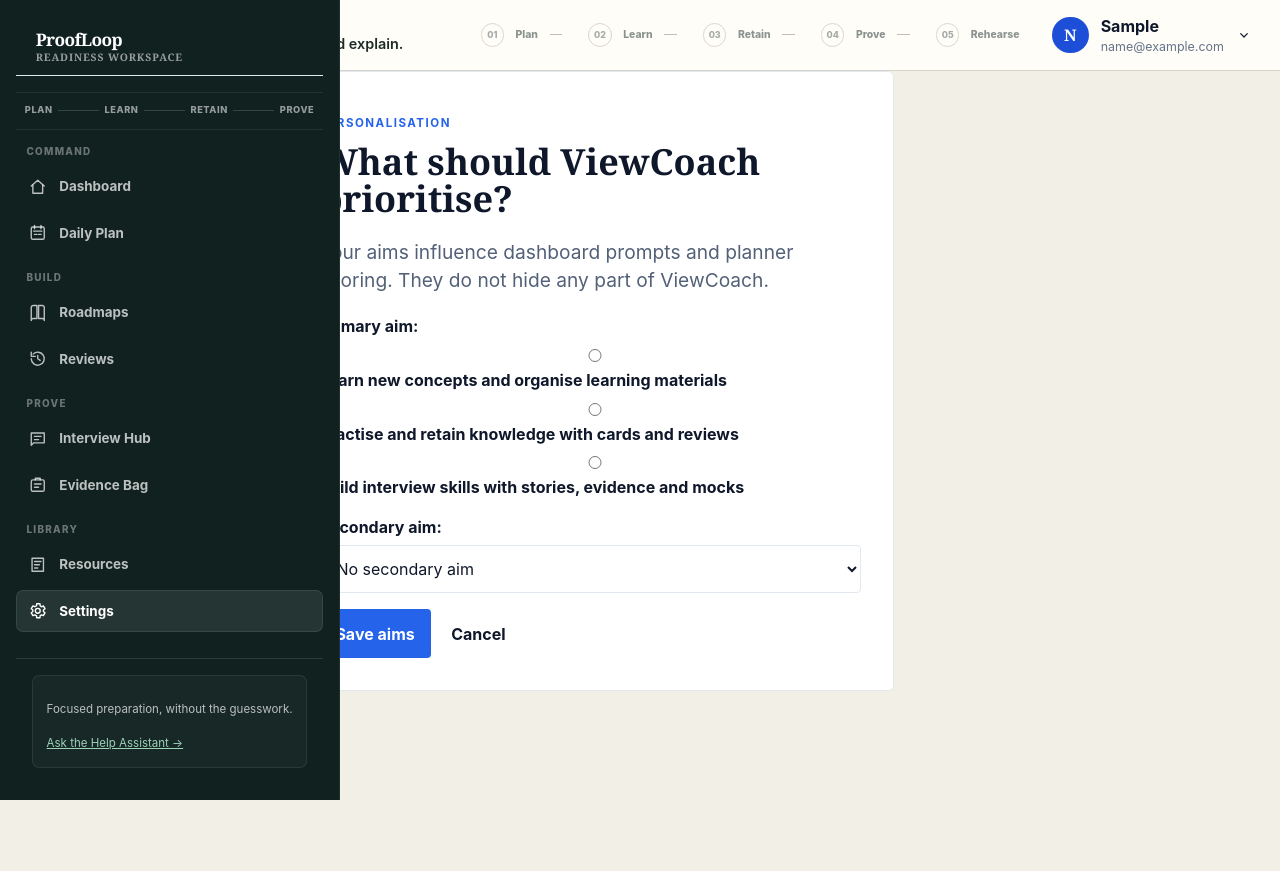
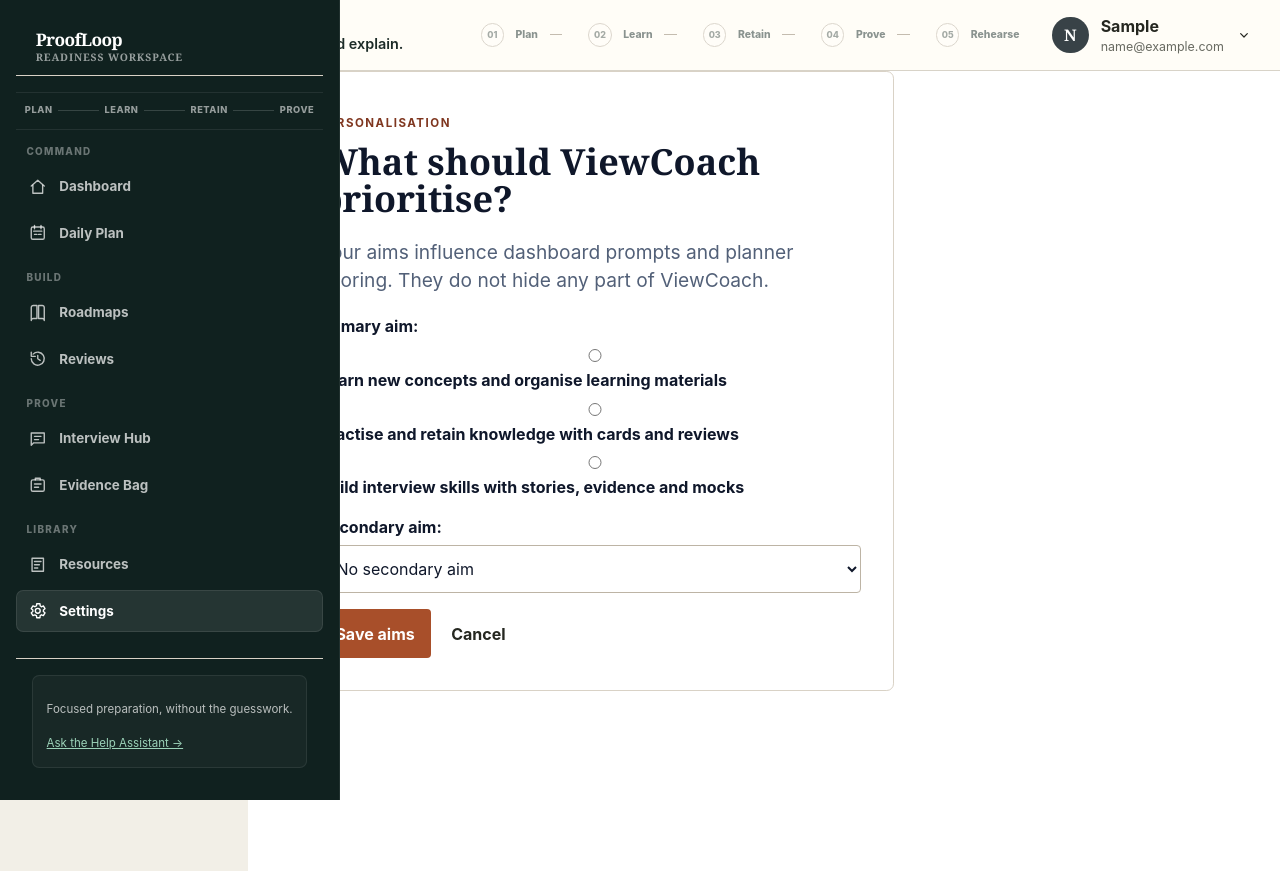
Before and after one commit to nonluthando/ViewCoach, a Django app: page /accounts/preferences/ in a window 1280 px wide. Run offline with Django 5.2, Linux system fonts and the light colour scheme; the visitor is signed in with stand-in values (Sample User, id 1); some libraries are stand-ins or nearby versions.

Commit message:
Refactor ViewCoach visual identity styles
Updated the visual identity styles for ViewCoach, including color palette adjustments and layout properties.

```diff
--- a/static/css/visual-identity-v1.css
+++ b/static/css/visual-identity-v1.css
@@ -1,545 +1,462 @@
 /*
- * ViewCoach / ProofLoop Visual Identity
+ * ViewCoach visual identity correction.
  *
- * Loaded LAST in base.html.
- *
- * PURPOSE:
- * - Preserve all existing layout and component styling.
- * - Preserve typography, spacing, shadows, radii, transitions and hierarchy.
- * - Unify the existing ViewCoach, Dashboard V3 and ProofLoop Workspace
- *   colour systems into one blue / navy / cool-grey / white identity.
- *
- * IMPORTANT:
- * This file is intentionally colour-focused.
- * It should NOT flatten or redesign existing components.
+ * This stylesheet is intentionally loaded after the existing application CSS.
+ * It preserves the current responsive layouts and behaviour while replacing
+ * the generic cobalt/glow/pill treatment with a flatter study-workbench style.
  */
 
-
-/* ==========================================================================
-   1. CORE BLUE / COOL-GREY PALETTE
-   ========================================================================== */
-
 :root {
-    --vc2-blue: #2563eb;
-    --vc2-blue-dark: #1d4ed8;
-    --vc2-blue-soft: #eff6ff;
-
-    --vc2-navy: #0f172a;
-    --vc2-navy-soft: #1e293b;
-
-    --vc2-canvas: #f8fafc;
+    --vc2-navy: #20282c;
+    --vc2-navy-soft: #2a3438;
+    --vc2-blue: #a84f2a;
+    --vc2-blue-dark: #7f361f;
+    --vc2-blue-soft: #f2e3da;
     --vc2-surface: #ffffff;
-
-    --vc2-text: #0f172a;
-    --vc2-text-soft: #334155;
-    --vc2-muted: #64748b;
-
-    --vc2-border: #e2e8f0;
-    --vc2-border-strong: #cbd5e1;
-
-    --vc2-success: #16a34a;
-    --vc2-success-soft: #f0fdf4;
-
-    --vc2-warning: #d97706;
-    --vc2-warning-soft: #fffbeb;
-
-    --vc2-danger: #dc2626;
-    --vc2-danger-soft: #fef2f2;
-
-    --vc2-youtube: #dc2626;
+    --vc2-canvas: #ffffff;
+    --vc2-text: #252720;
+    --vc2-muted: #686a61;
+    --vc2-border: #d9d2c6;
+    --vc2-border-strong: #bdb4a5;
+    --vc2-success: #5f765d;
+    --vc2-success-soft: #edf1e9;
+    --vc2-warning: #9c742c;
+    --vc2-danger: #963c32;
+    --vc2-youtube: #ad4134;
+    --vc2-radius-sm: 0.25rem;
+    --vc2-radius: 0.45rem;
+    --vc2-radius-lg: 0.65rem;
+    --vc2-shadow: 0 1px 2px rgba(37, 39, 32, 0.05);
 }
-
-
-/* ==========================================================================
-   2. LEGACY VIEWCOACH TOKEN BRIDGE
-   ========================================================================== */
 
 .app-body {
     --vc-burgundy: var(--vc2-blue);
     --vc-burgundy-dark: var(--vc2-blue-dark);
     --vc-burgundy-soft: var(--vc2-blue-soft);
-
     --vc-ivory: var(--vc2-canvas);
     --vc-paper: var(--vc2-surface);
     --vc-paper-strong: var(--vc2-surface);
-
     --vc-ink: var(--vc2-text);
     --vc-muted: var(--vc2-muted);
-
     --vc-border: var(--vc2-border);
     --vc-border-strong: var(--vc2-border-strong);
+    color: var(--vc2-text);
+    background: var(--vc2-canvas);
 }
 
+/* Flat actions: no glow, bounce or soft-SaaS treatment. */
 
-/* ==========================================================================
-   3. DASHBOARD V3 TOKEN BRIDGE
-   ========================================================================== */
-
-.dashboard-v3-page {
-    --d3-copper: var(--vc2-blue);
-    --d3-copper-dark: var(--vc2-blue-dark);
-    --d3-copper-soft: var(--vc2-blue-soft);
-
-    --d3-charcoal: var(--vc2-text);
-    --d3-canvas: var(--vc2-canvas);
-
-    --d3-surface: var(--vc2-surface);
-    --d3-surface-muted: #f8fafc;
-
-    --d3-border: var(--vc2-border);
-    --d3-border-strong: var(--vc2-border-strong);
-
-    --d3-muted: var(--vc2-muted);
+.app-body .button {
+    border-color: var(--vc2-blue-dark);
+    border-radius: var(--vc2-radius-sm);
+    color: #ffffff;
+    background: var(--vc2-blue);
+    box-shadow: none;
+    transition: border-color 120ms ease, background 120ms ease;
 }
 
-
-/* ==========================================================================
-   4. PROOFLOOP WORKSPACE TOKEN BRIDGE
-   ========================================================================== */
-
-.proofloop-workspace,
-.proofloop-workspace-shell {
-    --pl-ink: var(--vc2-text);
-    --pl-ink-2: #1e293b;
-    --pl-ink-3: #334155;
-
-    --pl-cream: var(--vc2-canvas);
-    --pl-cream-2: #eef2f7;
-
-    --pl-surface: var(--vc2-surface);
-    --pl-surface-muted: #f8fafc;
-
-    --pl-emerald: var(--vc2-blue);
-    --pl-emerald-dark: var(--vc2-blue-dark);
-
-    --pl-amber: var(--vc2-warning);
-
-    --pl-border: var(--vc2-border);
-    --pl-border-strong: var(--vc2-border-strong);
-
-    --pl-muted: var(--vc2-muted);
+.app-body .button:hover {
+    border-color: #632815;
+    background: var(--vc2-blue-dark);
+    box-shadow: none;
+    transform: none;
 }
 
-
-/* ==========================================================================
-   5. APPLICATION CANVAS
-   ========================================================================== */
-
-.app-body {
-    color: var(--vc2-text);
-    background-color: var(--vc2-canvas);
+.app-body .button:active {
+    transform: none;
 }
 
+.app-body .button-secondary {
+    border-color: var(--vc2-border-strong);
+    color: var(--vc2-text);
+    background: var(--vc2-surface);
+    box-shadow: none;
+}
 
-/* ==========================================================================
-   6. GLOBAL LINKS
-   ========================================================================== */
+.app-body .button-secondary:hover {
+    border-color: var(--vc2-text);
+    color: var(--vc2-text);
+    background: #f7f2e9;
+}
 
-.app-body a {
+.app-body a,
+.app-body .eyebrow,
+.dashboard-v2-kicker,
+.source-page-kicker {
     color: var(--vc2-blue-dark);
 }
 
-.app-body a:hover {
-    color: var(--vc2-blue);
+.app-body :focus-visible {
+    outline: 2px solid var(--vc2-blue);
+    outline-offset: 2px;
 }
 
+/* Shell and navigation. */
 
-/* ==========================================================================
-   7. PRIMARY ACTION COLOURS
-   ========================================================================== */
-
-.app-body .button-primary {
-    background-color: var(--vc2-blue);
-    border-color: var(--vc2-blue-dark);
-    color: #ffffff;
+.app-sidebar {
+    border-right: 1px solid #354044;
+    background: var(--vc2-navy);
+    box-shadow: none;
 }
 
-.app-body .button-primary:hover {
-    background-color: var(--vc2-blue-dark);
-    border-color: var(--vc2-blue-dark);
-    color: #ffffff;
+.app-brand-mark {
+    border: 1px solid rgba(255, 255, 255, 0.15);
+    border-radius: var(--vc2-radius-sm);
+    background: var(--vc2-blue);
+    box-shadow: none;
 }
 
-
-/* ==========================================================================
-   8. SECONDARY ACTION COLOURS
-   ========================================================================== */
-
-.app-body .button-secondary,
-.app-body .button-outline {
-    background-color: #ffffff;
-    border-color: var(--vc2-border-strong);
-    color: var(--vc2-text);
+.app-nav-link {
+    border-radius: var(--vc2-radius-sm);
 }
 
-.app-body .button-secondary:hover,
-.app-body .button-outline:hover {
-    background-color: #f8fafc;
-    border-color: #94a3b8;
-    color: var(--vc2-text);
-}
-
-
-/* ==========================================================================
-   9. FOCUS COLOUR
-   ========================================================================== */
-
-.app-body :focus-visible {
-    outline-color: var(--vc2-blue);
-}
-
-
-/* ==========================================================================
-   10. SIDEBAR
-   ========================================================================== */
-
-.app-sidebar {
-    background-color: var(--vc2-navy);
-    border-right-color: var(--vc2-navy-soft);
-}
-
-.proofloop-mark i:nth-child(1) {
-    background-color: var(--vc2-blue);
-}
-
-.proofloop-mark i:nth-child(2) {
-    background-color: var(--vc2-blue-dark);
-}
-
-.proofloop-wordmark {
+.app-nav-link.is-active {
+    padding-left: calc(0.75rem - 3px);
+    border-left: 3px solid #d48a63;
     color: #ffffff;
-}
-
-
-/* ==========================================================================
-   11. SIDEBAR NAVIGATION
-   ========================================================================== */
-
-.app-nav-link.is-active {
-    background-color: rgba(255, 255, 255, 0.09);
-    border-left-color: #60a5fa;
-    color: #ffffff;
+    background: rgba(255, 255, 255, 0.09);
+    box-shadow: none;
 }
 
 .app-nav-link.is-active:hover {
-    background-color: rgba(255, 255, 255, 0.12);
+    background: rgba(255, 255, 255, 0.12);
 }
 
-.app-sidebar-footer {
-    border-top-color: rgba(255, 255, 255, 0.12);
+.app-topbar {
+    background: var(--vc2-surface);
+    backdrop-filter: none;
 }
 
-
-/* ==========================================================================
-   12. TOP BAR
-   ========================================================================== */
-
-.app-topbar {
-    background-color: #ffffff;
-    border-bottom-color: var(--vc2-border);
+.app-topbar .app-account-trigger,
+.app-topbar .app-account-menu-desktop .app-account-panel,
+.app-account-panel {
+    border-radius: var(--vc2-radius);
+    box-shadow: none;
 }
 
-.app-topbar .eyebrow {
-    color: var(--vc2-blue-dark);
+.app-topbar .app-account-avatar,
+.mobile-account-avatar {
+    background: #384247;
 }
 
-.topbar-heading {
-    color: var(--vc2-text);
+.app-main,
+.app-shell {
+    background: var(--vc2-canvas);
 }
 
-.proofloop-shell-stages li {
-    color: var(--vc2-muted);
-}
-
-.proofloop-shell-stages li.is-current {
-    color: var(--vc2-blue-dark);
-}
-
-.proofloop-shell-stages li.is-current span {
-    color: var(--vc2-blue);
-}
-
-
-/* ==========================================================================
-   13. MOBILE HEADER / NAVIGATION
-   ========================================================================== */
-
-.app-mobile-header,
 .app-mobile-navigation {
-    background-color: #ffffff;
-    border-color: var(--vc2-border);
-}
-
-.app-mobile-brand .proofloop-wordmark {
-    color: var(--vc2-text);
+    box-shadow: none;
 }
 
 .mobile-nav-link.is-active {
     color: var(--vc2-blue-dark);
 }
 
+/* Shared surfaces: edges provide hierarchy; shadows no longer do. */
 
-/* ==========================================================================
-   14. FORM CONTROLS
-   ========================================================================== */
+.app-body .form-card,
+.app-body .empty-state,
+.app-body .filter-panel,
+.app-body .type-card,
+.app-body .question-card,
+.app-body .stat-card,
+.app-body .content-card,
+.app-body .practice-card,
+.app-body .reveal-workspace,
+.app-body .review-list-item,
+.app-body .history-item,
+.app-body .topic-workspace-panel,
+.app-body .topic-sidebar-panel,
+.dashboard-v2-stat,
+.dashboard-v2-card,
+.dashboard-v2-learning-source,
+.source-switcher > a,
+.source-roadmap-card,
+.youtube-detail-media,
+.youtube-detail-copy,
+.youtube-detail-progress,
+.youtube-video-outline,
+.youtube-player-panel {
+    border-color: var(--vc2-border);
+    border-radius: var(--vc2-radius);
+    background: var(--vc2-surface);
+    box-shadow: none;
+}
+
+.app-body .message {
+    border-radius: var(--vc2-radius-sm);
+    box-shadow: none;
+}
 
 .app-body input,
 .app-body textarea,
 .app-body select {
-    background-color: #ffffff;
-    border-color: var(--vc2-border);
-    color: var(--vc2-text);
+    border-radius: var(--vc2-radius-sm);
+    background: var(--vc2-surface);
 }
 
 .app-body input:focus,
 .app-body textarea:focus,
 .app-body select:focus {
     border-color: var(--vc2-blue);
-    outline-color: rgba(37, 99, 235, 0.18);
+    outline: 2px solid rgba(168, 79, 42, 0.18);
 }
 
+/* Badges are labels, not floating pills. */
 
-/* ==========================================================================
-   15. COMMON STATUS / ACCENT COLOURS
-   ========================================================================== */
+.app-body .badge,
+.dashboard-v2-pill,
+.dashboard-v2-quick-links nav strong,
+.source-badge,
+.youtube-detail-meta span,
+.youtube-video-status {
+    border: 1px solid currentColor;
+    border-radius: var(--vc2-radius-sm);
+    box-shadow: none;
+}
 
 .app-body .badge-technical {
-    background-color: var(--vc2-blue-soft);
+    color: #76503b;
+    background: #f3e7de;
+}
+
+.app-body .badge-concept {
+    color: #4e684f;
+    background: #edf1e9;
+}
+
+.app-body .badge-behavioural {
+    color: #81601e;
+    background: #f5edda;
+}
+
+.app-body .badge-debug {
+    color: #8b3d35;
+    background: #f4e4e0;
+}
+
+.app-body .badge-neutral {
+    color: #5e625b;
+    background: #efede7;
+}
+
+/* Dashboard. */
+
+.dashboard-v2-header h1 {
+    color: var(--vc2-text);
+}
+
+.dashboard-v2-stat {
+    min-height: 7.5rem;
+}
+
+.dashboard-v2-stat strong {
+    font-size: 1.8rem;
+}
+
+.dashboard-v2-pill {
+    color: var(--vc2-muted);
+    background: #f2eee6;
+}
+
+.dashboard-v2-plan-focus {
+    border-color: #d9c8b6;
+    border-radius: var(--vc2-radius);
+    background: #f8f3eb;
+    box-shadow: none;
+}
+
+.dashboard-v2-plan-focus.is-complete {
+    border-color: #c9d2c3;
+    background: var(--vc2-success-soft);
+}
+
+.dashboard-v2-plan-icon,
+.dashboard-v2-source-icon.is-viewcoach {
+    border-radius: var(--vc2-radius-sm);
+    background: var(--vc2-blue);
+    box-shadow: none;
+}
+
+.dashboard-v2-source-icon.is-youtube {
+    border-radius: var(--vc2-radius-sm);
+    background: var(--vc2-youtube);
+    box-shadow: none;
+}
+
+.dashboard-v2-duration,
+.dashboard-v2-progress-value {
     color: var(--vc2-blue-dark);
 }
 
-.app-body .badge-neutral {
-    background-color: #f1f5f9;
-    color: #475569;
-}
-
-
-/* ==========================================================================
-   16. DASHBOARD V3 ACCENTS
-   ========================================================================== */
-
-.dashboard-v3-kicker {
+.dashboard-v2-learning-list > a:hover strong,
+.dashboard-v2-quick-links nav a:hover {
     color: var(--vc2-blue-dark);
 }
 
-.dashboard-v3-icon-button:hover {
-    border-color: var(--vc2-blue);
-    color: var(--vc2-blue-dark);
+.dashboard-v2-readiness-ring {
+    box-shadow: inset 0 0 0 1px var(--vc2-border);
+    background:
+        radial-gradient(circle at center, var(--vc2-surface) 59%, transparent 60%),
+        conic-gradient(var(--vc2-blue) calc(var(--readiness) * 1%), #e1ddd4 0);
 }
 
-.dashboard-v3-plan-focus {
-    background-color: var(--vc2-blue-soft);
-    border-color: #bfdbfe;
+.dashboard-v2-quick-links nav strong {
+    color: var(--vc2-blue-dark);
+    background: var(--vc2-blue-soft);
 }
 
-.dashboard-v3-source-icon.is-viewcoach {
-    background-color: var(--vc2-blue);
+/* Roadmap source catalogue and workspaces. */
+
+.source-switcher > a {
+    transition: border-color 120ms ease, background 120ms ease;
 }
-
-.dashboard-v3-duration,
-.dashboard-v3-progress-value {
-    color: var(--vc2-blue-dark);
-}
-
-.dashboard-v3-progress-track {
-    background-color: #e2e8f0;
-}
-
-.dashboard-v3-progress-track > span {
-    background-color: var(--vc2-blue);
-}
-
-.dashboard-v3-quick-links nav strong {
-    background-color: var(--vc2-blue-soft);
-    color: var(--vc2-blue-dark);
-}
-
-
-/* ==========================================================================
-   17. ROADMAP / SOURCE ACCENTS
-   ========================================================================== */
 
 .source-switcher > a:hover,
 .source-switcher > a.is-active {
-    background-color: #f8fafc;
-    border-color: #93c5fd;
+    border-color: #b99683;
+    background: #faf5ed;
 }
 
 .source-switcher > a.is-active {
     box-shadow: inset 3px 0 0 var(--vc2-blue);
 }
 
+.source-switcher-icon {
+    border-radius: var(--vc2-radius-sm);
+    box-shadow: none;
+}
+
+.source-switcher-icon.is-viewcoach {
+    background: var(--vc2-blue);
+}
+
+.source-roadmap-card {
+    transition: border-color 120ms ease, background 120ms ease;
+}
+
+.source-roadmap-card:hover {
+    border-color: #ad9f8d;
+    background: #fffaf2;
+    box-shadow: none;
+    transform: none;
+}
+
 .source-badge.is-viewcoach {
-    background-color: var(--vc2-blue-soft);
+    color: var(--vc2-blue-dark);
+    background: var(--vc2-blue-soft);
+}
+
+.source-roadmap-card h3 a:hover,
+.youtube-video-row-main:hover strong {
     color: var(--vc2-blue-dark);
 }
 
 .source-roadmap-progress,
 .roadmap-progress-track {
-    background-color: #e2e8f0;
+    border-radius: 2px;
+    background: #ded9cf;
 }
 
 .source-roadmap-progress > span,
 .roadmap-progress-track > span {
-    background-color: var(--vc2-blue);
+    border-radius: 0;
+    background: var(--vc2-blue);
 }
 
-
-/* ==========================================================================
-   18. PROOFLOOP WORKSPACE ACCENTS
-   ========================================================================== */
-
-.proofloop-workspace a,
-.proofloop-workspace-shell a {
-    color: var(--vc2-blue-dark);
+.source-empty-state {
+    border-radius: var(--vc2-radius);
+    background: #faf7f0;
 }
 
-.proofloop-workspace a:hover,
-.proofloop-workspace-shell a:hover {
-    color: var(--vc2-blue);
+.youtube-roadmap-thumbnail > span {
+    box-shadow: none;
 }
 
-.proofloop-workspace .is-active,
-.proofloop-workspace .is-current {
-    background-color: var(--vc2-blue-soft);
-    border-color: var(--vc2-blue);
-    color: var(--vc2-blue-dark);
+.youtube-detail-meta span {
+    color: var(--vc2-muted);
+    background: #f1ede5;
 }
 
-
-/* ==========================================================================
-   19. PROGRESS
-   ========================================================================== */
-
-.app-body .progress-track,
-.app-body .progress-bar-track {
-    background-color: #e2e8f0;
+.youtube-video-row img,
+.youtube-video-placeholder {
+    border-radius: var(--vc2-radius-sm);
 }
 
-.app-body .progress-track > span,
-.app-body .progress-bar {
-    background-color: var(--vc2-blue);
+.youtube-video-status {
+    color: var(--vc2-muted);
+    background: #efede7;
 }
 
-
-/* ==========================================================================
-   20. MESSAGE / TOAST ACCENTS
-   ========================================================================== */
-
-.app-body .message,
-.app-body .message-toast {
-    background-color: #ffffff;
-    border-color: var(--vc2-border);
-    border-left-color: var(--vc2-blue);
-    color: var(--vc2-text);
+.youtube-video-row.is-complete .youtube-video-status {
+    color: var(--vc2-success);
+    background: var(--vc2-success-soft);
 }
 
-
-/* ==========================================================================
-   21. HARD-CODED DASHBOARD WARM COLOURS
-   ========================================================================== */
-
-/*
- * These overrides exist because Dashboard V3 contains some warm colours
- * directly in component rules rather than through tokens.
- *
- * We only replace the colour — not the component styling.
- */
-
-.dashboard-v3-page .dashboard-v3-kicker {
+.youtube-video-row.is-progress .youtube-video-status {
     color: var(--vc2-blue-dark);
+    background: var(--vc2-blue-soft);
 }
 
-.dashboard-v3-page .dashboard-v3-duration {
-    color: var(--vc2-blue-dark);
+/* Reduce rounded treatment inherited by older sections. */
+
+.app-body .roadmap-card,
+.app-body .roadmap-section,
+.app-body .planner-card,
+.app-body .interview-card,
+.app-body .goal-card,
+.app-body .evidence-card,
+.app-body .knowledge-card {
+    border-radius: var(--vc2-radius);
+    box-shadow: none;
 }
 
-.dashboard-v3-page .dashboard-v3-progress-value {
-    color: var(--vc2-blue-dark);
+.app-body .roadmap-card:hover,
+.app-body .planner-card:hover,
+.app-body .interview-card:hover,
+.app-body .goal-card:hover,
+.app-body .evidence-card:hover,
+.app-body .knowledge-card:hover {
+    box-shadow: none;
+    transform: none;
 }
 
+/* Keep responsive behaviour, but make the mobile shell equally flat. */
 
-/* ==========================================================================
-   22. HARD-CODED WORKSPACE WARM COLOURS
-   ========================================================================== */
+@media (max-width: 48rem) {
+    .app-mobile-header,
+    .app-mobile-navigation {
+        background: var(--vc2-surface);
+        box-shadow: none;
+    }
 
-/*
- * The workspace token bridge above handles the majority of the palette.
- * These selectors provide colour-only fallbacks for components that use
- * direct colour declarations.
- */
+    .app-main {
+        background: var(--vc2-canvas);
+    }
 
-.proofloop-workspace .workspace-accent,
-.proofloop-workspace .workspace-primary {
-    color: var(--vc2-blue);
+    .dashboard-v2-header h1,
+    .source-page-header h1 {
+        letter-spacing: -0.03em;
+    }
+
+    .dashboard-v2-card,
+    .dashboard-v2-learning-source,
+    .source-roadmap-card,
+    .youtube-detail-copy,
+    .youtube-detail-progress,
+    .youtube-video-outline,
+    .youtube-player-panel {
+        border-radius: var(--vc2-radius);
+    }
 }
 
-.proofloop-workspace .workspace-accent-bg,
-.proofloop-workspace .workspace-primary-bg {
-    background-color: var(--vc2-blue-soft);
+@media (prefers-reduced-motion: reduce) {
+    .app-body *,
+    .app-body *::before,
+    .app-body *::after {
+        scroll-behavior: auto !important;
+        transition-duration: 0.01ms !important;
+        animation-duration: 0.01ms !important;
+        animation-iteration-count: 1 !important;
+    }
 }
-
-
-/* ==========================================================================
-   23. PORTFOLIO DEMO ACCENTS
-   ========================================================================== */
-
-.portfolio-demo {
-    --portfolio-primary: var(--vc2-blue);
-    --portfolio-primary-dark: var(--vc2-blue-dark);
-    --portfolio-primary-soft: var(--vc2-blue-soft);
-}
-
-
-/* ==========================================================================
-   24. PUBLIC FALLBACK
-   ========================================================================== */
-
-.public-body {
-    background-color: #ffffff;
-    color: var(--vc2-text);
-}
-
-.public-body .button-primary {
-    background-color: var(--vc2-blue);
-    border-color: var(--vc2-blue-dark);
-    color: #ffffff;
-}
-
-.public-body .button-primary:hover {
-    background-color: var(--vc2-blue-dark);
-    border-color: var(--vc2-blue-dark);
-}
-
-.public-body a {
-    color: var(--vc2-blue-dark);
-}
-
-.public-body a:hover {
-    color: var(--vc2-blue);
-}
-
-
-/* ==========================================================================
-   25. IMPORTANT: NO LAYOUT OVERRIDES
-   ========================================================================== */
-
-/*
- * Deliberately do NOT set:
- *
- * - box-shadow
- * - transform
- * - border-radius
- * - padding
- * - margin
- * - font-family
- * - font-size
- * - line-height
- * - display
- * - position
- * - width / height
- *
- * Existing component styles own those properties.
- *
- * This file owns visual identity only.
- */
```
